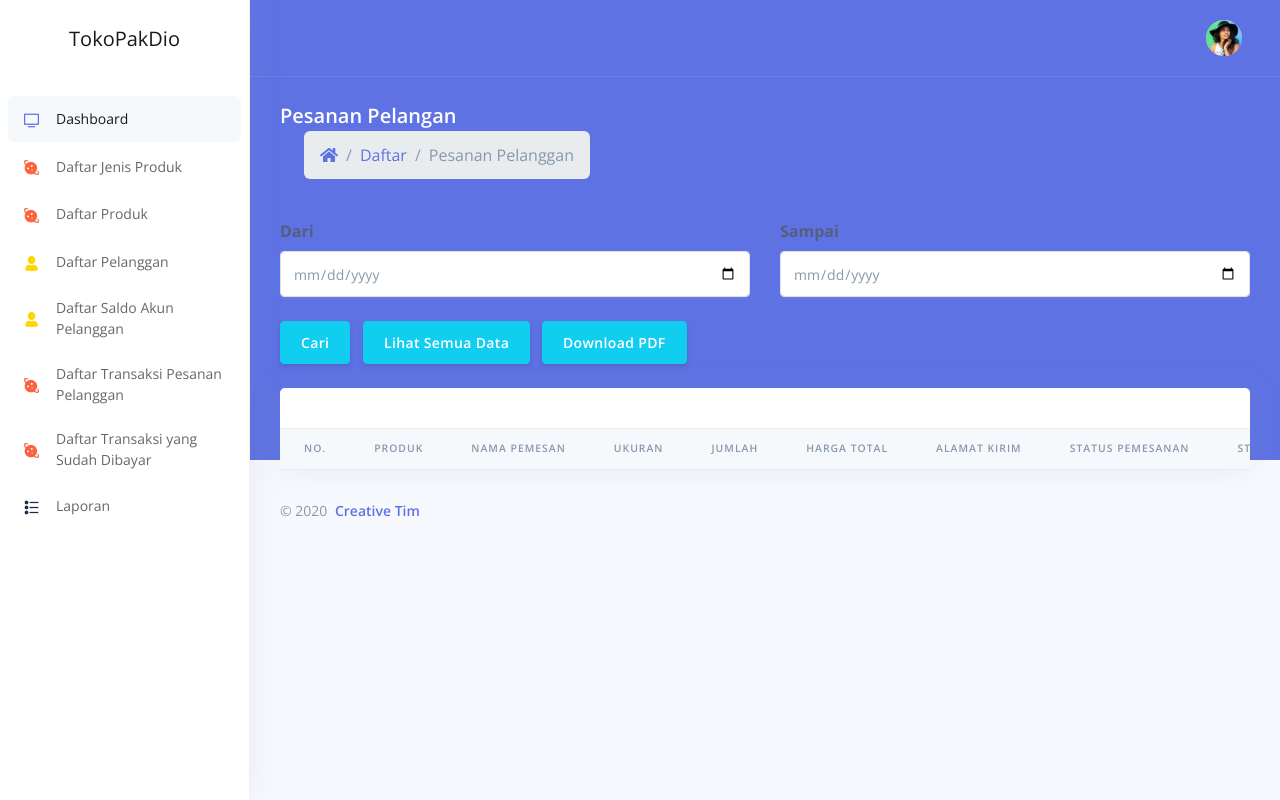
After one commit to fazrilrizki/toko_pakdio, a Laravel app: page /laporan in a window 1280 px wide. The commit adds this page. Run offline with Laravel 8, Linux system fonts and the light colour scheme; lists and menus that the app fills with data are empty.

Commit message:
Menambahkan fitur laporan

```diff
--- /dev/null
+++ b/app/Http/Controllers/LaporanController.php
@@ -0,0 +1,13 @@
+<?php
+
+namespace App\Http\Controllers;
+
+use Illuminate\Http\Request;
+
+class LaporanController extends Controller
+{
+    public function indexLaporan()
+    {
+        return view('backend.laporan.view');
+    }
+}
--- /dev/null
+++ b/resources/views/backend/laporan/view.blade.php
@@ -0,0 +1,72 @@
+@extends('backend.layout.main-layout')
+
+@section('title','Laporan')
+
+@section('content')
+<div class="header bg-primary pb-6">
+    <div class="container-fluid">
+        <div class="header-body">
+            <div class="row align-items-center py-4">
+                <div class="col-lg-6 col-7">
+                    <h6 class="h2 text-white d-inline-block mb-0">Pesanan Pelangan</h6>
+                    <nav aria-label="breadcrumb" class="d-none d-md-inline-block ml-md-4">
+                        <ol class="breadcrumb breadcrumb-links breadcrumb-dark">
+                            <li class="breadcrumb-item"><a href="index.php"><i class="fas fa-home"></i></a></li>
+                            <li class="breadcrumb-item"><a href="#">Daftar</a></li>
+                            <li class="breadcrumb-item active" aria-current="page">Pesanan Pelanggan</li>
+                        </ol>
+                    </nav>
+                </div>
+            </div>
+            <form action="penjualan.php" method="POST">
+                <div class="row form-group">
+                    <div class="col-6"><label for="sumber"><b> Dari </b></label></div>
+                    <div class="col-6"> <label for="nominal"><b> Sampai </b></label></div>
+                    <div class="col-6"><input type="date" name="dari" class="form-control" id="exampleFormControlInput1"></div>
+                    <div class="col-6"><input type="date" name="sampai" class="form-control" id="exampleFormControlInput1"></div>
+                </div>
+                <div class="form-group">
+                    <button class="btn btn-info" type="submit" name="cari">Cari</button>
+                    <button class="btn btn-info" type="submit" name="lihat">Lihat Semua Data</button>
+                    <button class="btn btn-info" type="submit" name="lihat">Download PDF</button>
+                </div>
+            </form>
+        </div>
+    </div>
+</div>
+<!-- Page content -->
+<div class="container-fluid mt--6">
+    <div class="row">
+        <div class="col">
+            <div class="card">
+                <!-- Card header -->
+                <div class="card-header border-0">
+                </div>
+                <!-- Light table -->
+                <div class="table-responsive">
+                    <table class="table align-items-center table-flush">
+                        <thead class="thead-light">
+                            <tr>
+                                <th scope="col" class="sort" data-sort="name">No.</th>
+                                <th scope="col" class="sort" data-sort="name">Produk</th>
+                                <th scope="col" class="sort" data-sort="budget">Nama pemesan</th>
+                                <th scope="col" class="sort" data-sort="status">Ukuran</th>
+                                <th scope="col">Jumlah</th>
+                                <th scope="col">Harga Total</th>
+                                <th scope="col">Alamat Kirim</th>
+                                <th scope="col">Status Pemesanan</th>
+                                <th scope="col">Status pembayaran</th>
+                                <th scope="col">Tanggal pembayaran</th>
+                                <th scope="col">Bukti pembayaran</th>
+                            </tr>
+                        </thead>
+                        <tbody class="list">
+                        </tbody>
+                    </table>
+                </div>
+                <!-- Card footer -->
+
+            </div>
+        </div>
+    </div>
+    @endsection
--- a/resources/views/backend/layout/main-layout.blade.php
+++ b/resources/views/backend/layout/main-layout.blade.php
@@ -76,6 +76,12 @@
                                 <span class="nav-link-text">Daftar Transaksi yang Sudah Dibayar</span>
                             </a>
                         </li>
+                        <li class="nav-item">
+                            <a class="nav-link" href="laporan">
+                                <i class="ni ni-bullet-list-67 text-default"></i>
+                                <span class="nav-link-text">Laporan</span>
+                            </a>
+                        </li>
                     </ul>
                 </div>
             </div>
@@ -117,10 +123,6 @@
                                 <div class="dropdown-header noti-title">
                                     <h6 class="text-overflow m-0">Welcome!</h6>
                                 </div>
-                                <a href="#!" class="dropdown-item">
-                                    <i class="ni ni-single-02"></i>
-                                    <span>My profile</span>
-                                </a>
                                 <div class="dropdown-divider"></div>
                                 <a href="logout" class="dropdown-item">
                                     <i class="ni ni-user-run"></i>
--- a/routes/web.php
+++ b/routes/web.php
@@ -3,6 +3,7 @@
 use App\Http\Controllers\AdminController;
 use App\Http\Controllers\CustomerController;
 use App\Http\Controllers\JenisProdukController;
+use App\Http\Controllers\LaporanController;
 use App\Http\Controllers\PembayaranController;
 use App\Http\Controllers\ProductController;
 use App\Http\Controllers\ProdukAdminController;
@@ -52,6 +53,9 @@ Route::get('indexDataSaldoAkun', [SaldoAkunController::class, 'indexDataSaldoAku
 Route::post('updateSaldo', [SaldoAkunController::class, 'updateSaldo']);
 Route::post('deleteSaldo', [SaldoAkunController::class, 'deleteSaldo']);
 
+//LAPORAN
+Route::get('laporan', [LaporanController::class, 'indexLaporan']);
+
 Route::get('indexDataPesanan', [AdminController::class, 'indexTransaksiPesanan']);
 Route::get('logout', [AdminController::class, 'actionLogout']);
 
@@ -64,6 +68,7 @@ Route::get('home', [CustomerController::class, 'homeCustomer'])->name('guestHome
 Route::get('about', [CustomerController::class, 'about']);
 Route::get('product', [ProductController::class, 'product']);
 Route::post('updateStatus', [PembayaranController::class, 'updateStatus']);
+
 
 Route::middleware('auth')->group(function () {
     Route::get('index', [CustomerController::class, 'indexCustomer']);
```
Lines whose indentation alone changed are shown as unchanged.
